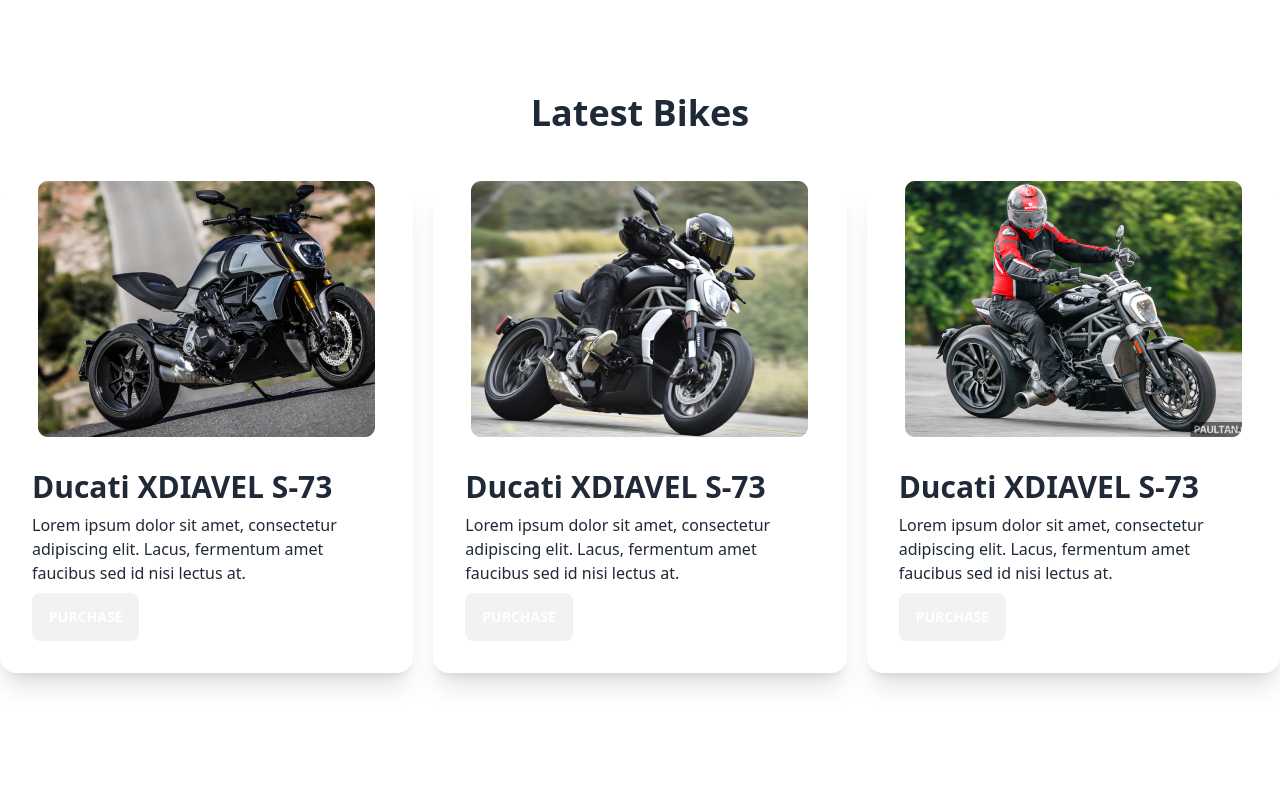
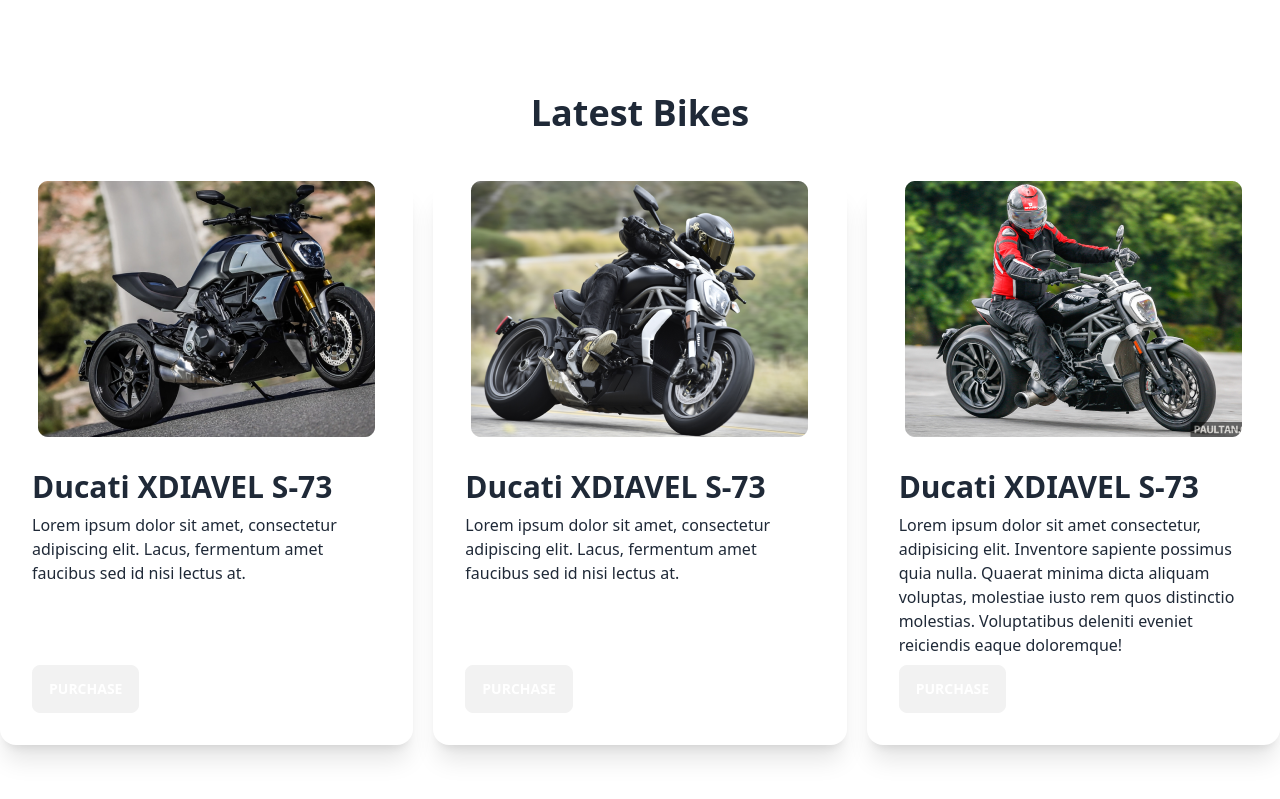
Before and after one commit to ParthaMalakar/Bike-Dheko, a plain HTML site: page index.html in a window 1280 px wide. Shown: the part 1148-1947 px from the top of the page. Before the commit the page ends 1917 px from the top, so only its background shows below. Drawn offline with nearby package versions, Linux system fonts and the light colour scheme.

Commit message:
latest bike section

```diff
--- a/index.html
+++ b/index.html
@@ -212,8 +212,9 @@
                     <figure><img src="/images/others/latest3.png" alt="Shoes" /></figure>
                     <div class="card-body">
                         <h2 class="card-title text-3xl">Ducati XDIAVEL S-73</h2>
-                <p>Lorem ipsum dolor sit amet, consectetur adipiscing elit. Lacus, fermentum amet faucibus sed
-                    id nisi lectus at.</p>
+                        <p>Lorem ipsum dolor sit amet consectetur, adipisicing elit. Inventore sapiente possimus quia
+                            nulla. Quaerat minima dicta aliquam voluptas, molestiae iusto rem quos distinctio molestias.
+                            Voluptatibus deleniti eveniet reiciendis eaque doloremque!</p>
                         <div class="card-actions">
                             <button class="btn text-white bg-bike-primary uppercase">Purchase</button>
                         </div>
```
Lines whose indentation alone changed are shown as unchanged.
